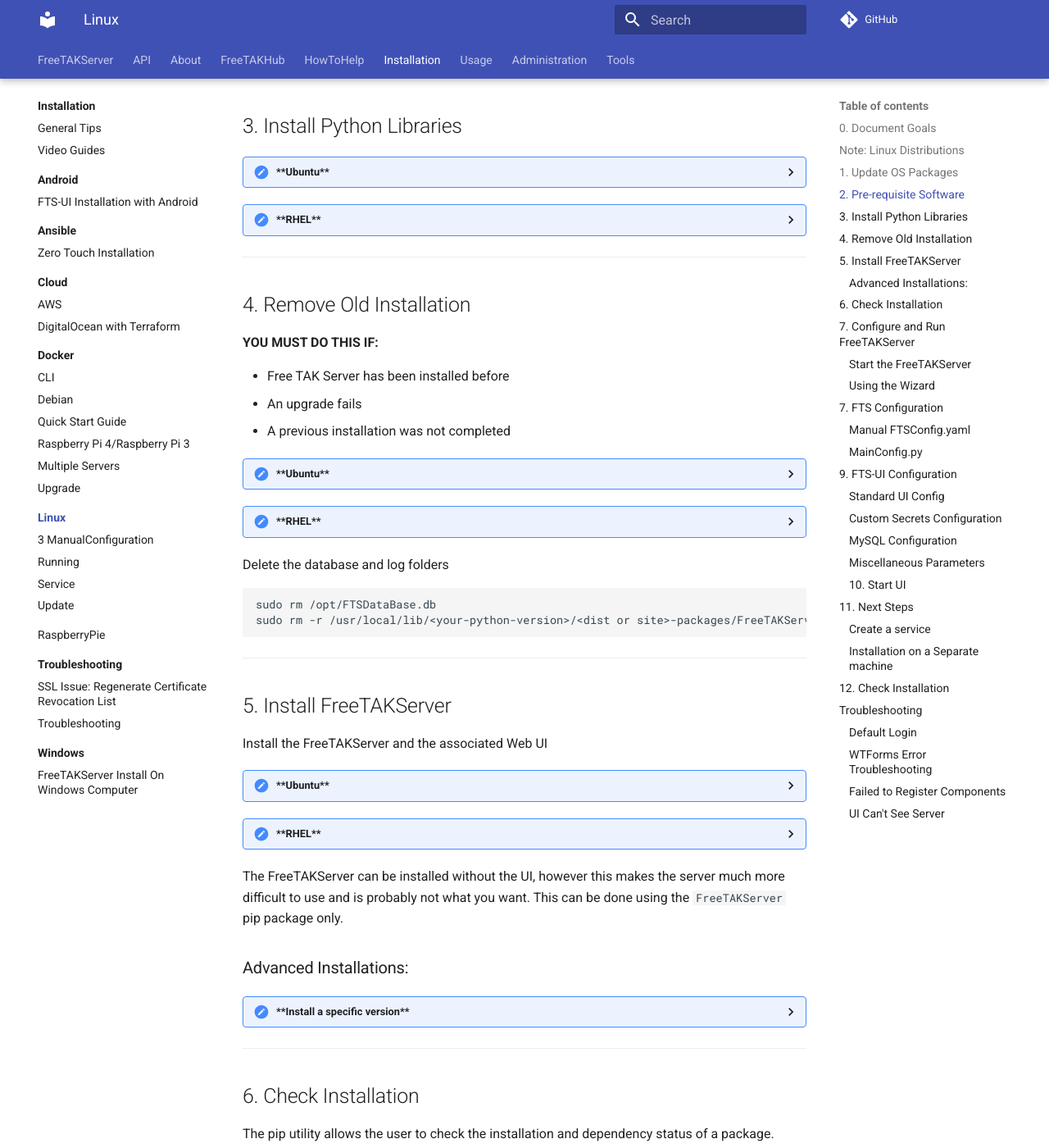
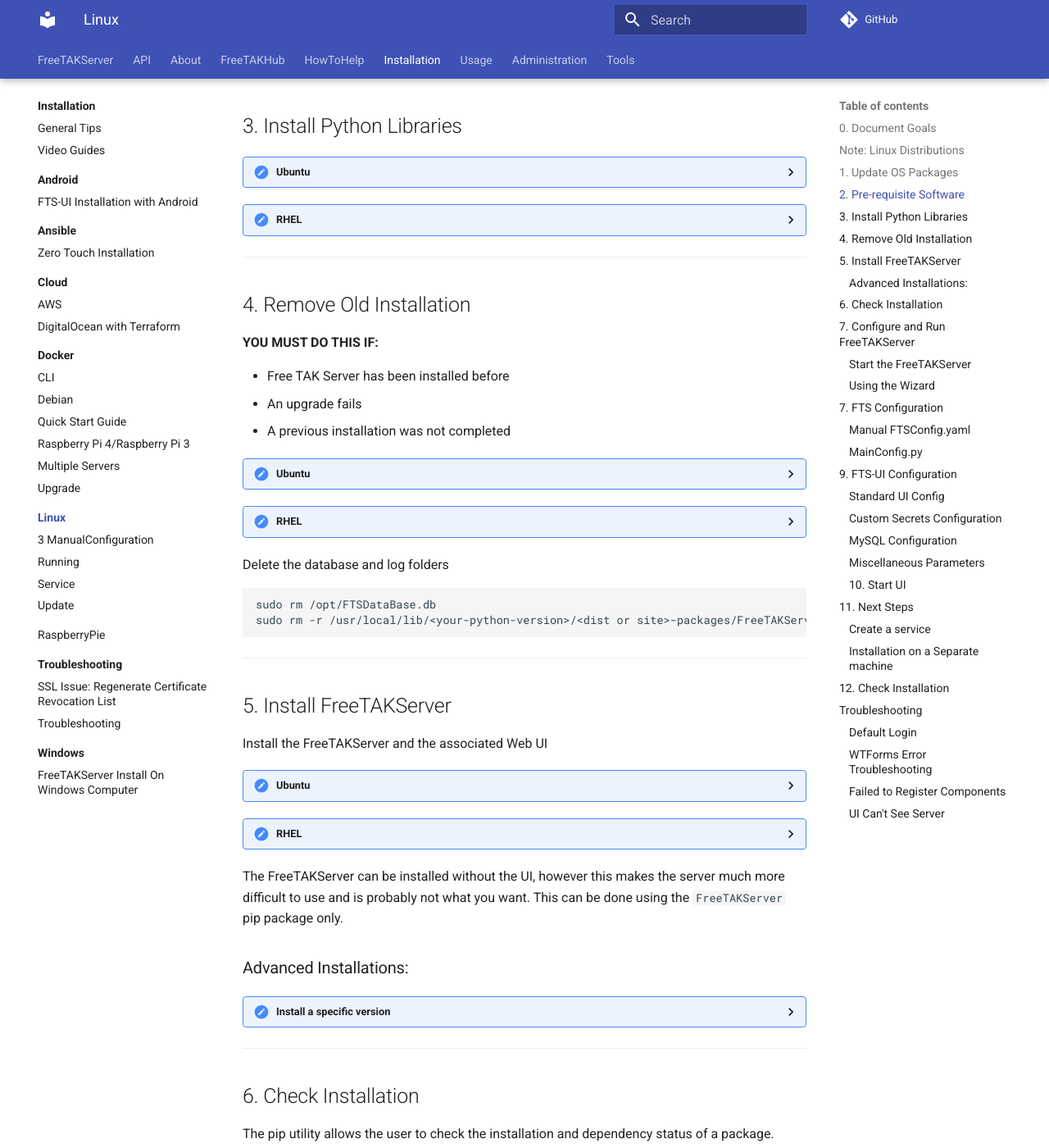
Before and after one commit to FreeTAKTeam/FreeTAKServer-User-Docs, an MkDocs documentation site: the page built from docs/docs/Installation/Linux/1_Install.md, in a window 1280 px wide and 1400 px high, scrolled down 1189 px. Shown: the whole window at 82% size. Built offline with MkDocs 1.6.1 and Material for MkDocs 9.7.7, drawn with Linux system fonts in a browser that asks for light colours; comment, search, counter and statistics services are not loaded; the version menu is left out; some of the changed text lies outside the part shown.

Commit message:
Additional github markdown formatting

````diff
--- a/docs/docs/Installation/Linux/1_Install.md
+++ b/docs/docs/Installation/Linux/1_Install.md
@@ -25,7 +25,7 @@
 
 <details>
 <summary>
-**Ubuntu**
+Ubuntu
 </summary>
 
 ```bash
@@ -35,7 +35,7 @@
 
 <details>
 <summary>
-**RHEL**
+RHEL
 </summary>
 
 ```bash
@@ -48,7 +48,7 @@
 
 <details>
 <summary>
-**Ubuntu**
+Ubuntu
 </summary>
 
 Install packages from the distro repo
@@ -61,7 +61,7 @@
 
 <details>
 <summary>
-**RHEL**
+RHEL
 </summary>
 
 Install distro repo packages
@@ -85,7 +85,7 @@
 
 <details>
 <summary>
-**Ubuntu**
+Ubuntu
 </summary>
 
 ```bash
@@ -98,7 +98,7 @@
 
 <details>
 <summary>
-**RHEL**
+RHEL
 </summary>
 
 
@@ -117,7 +117,7 @@
 
 <details>
 <summary>
-**Ubuntu**
+Ubuntu
 </summary>
 
 ```bash
@@ -128,7 +128,7 @@
 
 <details>
 <summary>
-**RHEL**
+RHEL
 </summary>
 
 ```bash
@@ -151,7 +151,7 @@
 
 <details>
 <summary>
-**Ubuntu**
+Ubuntu
 </summary>
 
 ```bash
@@ -161,7 +161,7 @@
 
 <details>
 <summary>
-**RHEL**
+RHEL
 </summary>
 
 ```bash
@@ -177,7 +177,7 @@
 
 <details>
 <summary>
-**Install a specific version**
+Install a specific version
 </summary>
 To install a special version of a FreeTAKServer pip package by appending `==version-number` to the installation command.
 
@@ -220,7 +220,7 @@
 
 <details>
 <summary>
-**Ubuntu**
+Ubuntu
 </summary>
 
 ```bash
@@ -230,7 +230,7 @@
 
 <details>
 <summary>
-**RHEL**
+RHEL
 </summary>
 
 ```bash
@@ -400,7 +400,7 @@
 
 <details>
 <summary>
-**Ubuntu**
+Ubuntu
 </summary>
 
 ```bash
@@ -410,7 +410,7 @@
 
 <details>
 <summary>
-**RHEL**
+RHEL
 </summary>
 
 ```bash
@@ -502,7 +502,7 @@
 
 <details>
 <summary>
-**RHEL**
+RHEL
 </summary>
 
 ```bash
````
